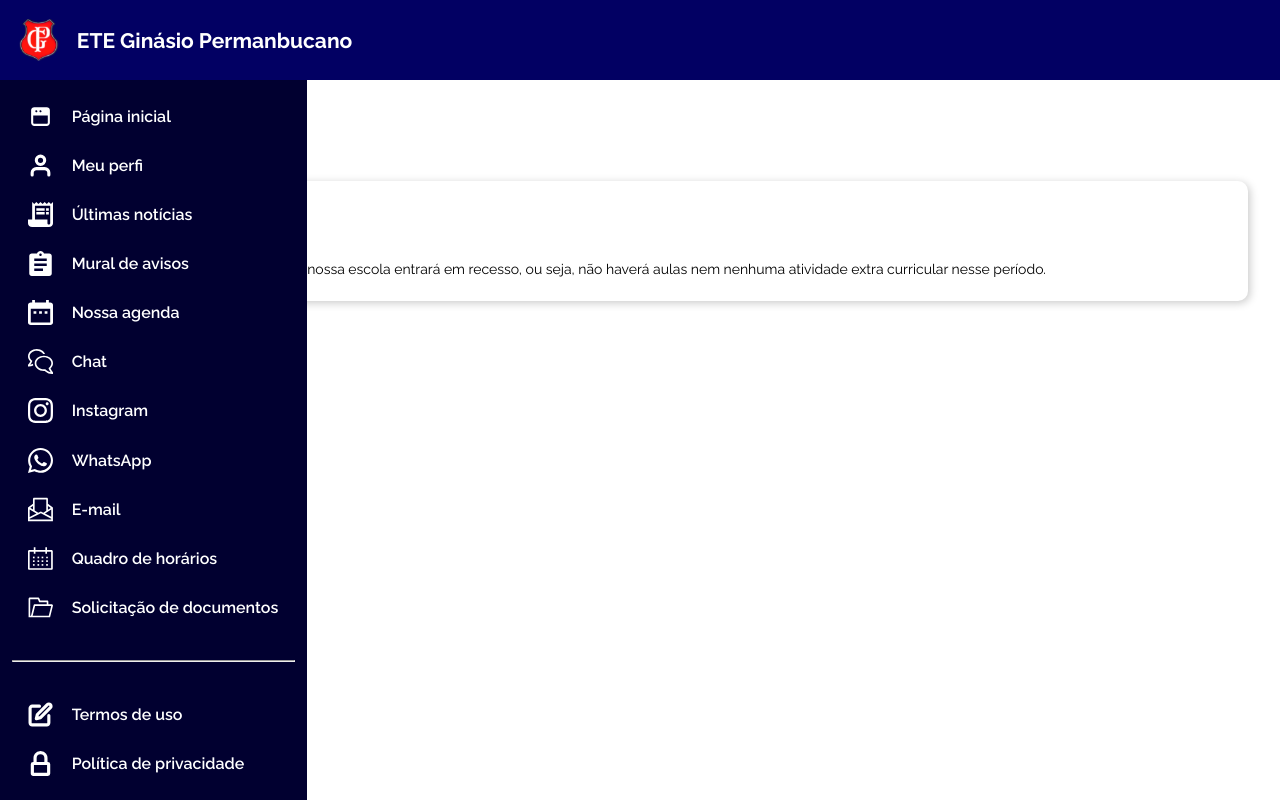
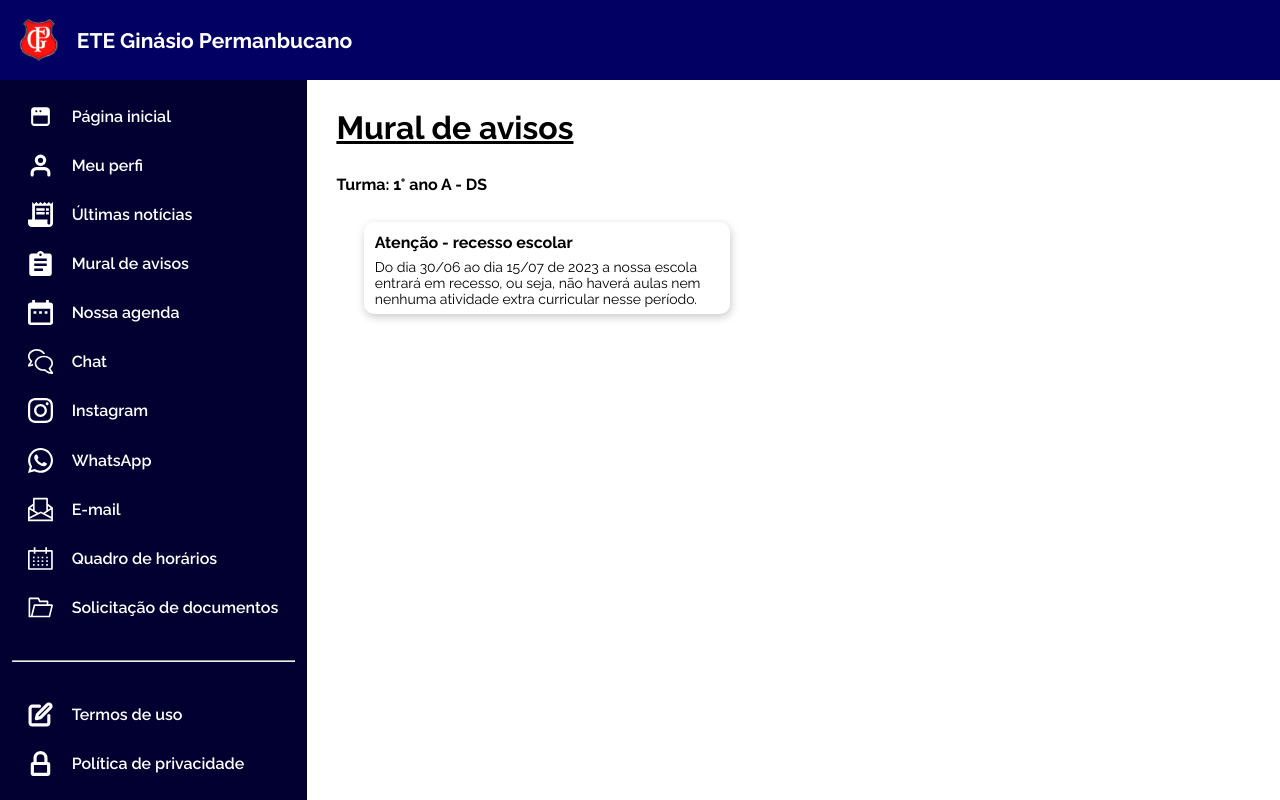
Before and after one commit to ETEGPC/gpc-web, a React (Create React App) app: page /muralDeAvisos in a window 1280 px wide. Built offline with nearby package versions, Linux system fonts and the light colour scheme.

Commit message:
'Mural de avisos - desktop' criado.

```diff
--- a/src/pages/BulletinBoard.tsx
+++ b/src/pages/BulletinBoard.tsx
@@ -1,5 +1,6 @@
 import { Menu } from '../components/Exports';
 import '../styles/pages/bulletinBoard.css';
+import { CloseMenu } from '../components/Menu';
 
 export function BulletinBoard(){
 
@@ -7,25 +8,28 @@ export function BulletinBoard(){
 
 	return(
 
-		<div>
+		<div className="container">
 
 			<Menu />
 
-			<h1 className="page-title">Mural de avisos</h1>
+			<div className="bulletinBoard-container" onClick={CloseMenu}>
 
-			<main className="BulletinBoard-content">
+				<h1 className="container-title">Mural de avisos</h1>
 
-				<h4>Turma: 1° ano A - DS</h4>
+				<h4 className="container-class">Turma: 1° ano A - DS</h4>
 
-				<div className="content">
+				<main className="container-content" >
 
-					<h4>Atenção - recesso escolar</h4>
-					<p>Do dia 30/06 ao dia 15/07 de 2023 a nossa escola entrará em recesso, ou seja, não haverá aulas nem nenhuma atividade extra curricular nesse período.</p>
+					<div className="new-warning">
 
-				</div>
+						<h4>Atenção - recesso escolar</h4>
+						<p>Do dia 30/06 ao dia 15/07 de 2023 a nossa escola entrará em recesso, ou seja, não haverá aulas nem nenhuma atividade extra curricular nesse período.</p>
 
+					</div>
 
-			</main>
+				</main>
+
+			</div>
 
 		</div>
 
--- a/src/styles/pages/bulletinBoard.css
+++ b/src/styles/pages/bulletinBoard.css
@@ -1,29 +1,66 @@
-.page-title {
+.container-title {
   margin: 3% 0% 3% 3%;
   font-size: 32px;
   text-decoration: underline;
 }
 
-.BulletinBoard-content {
-
+.container-content {
+  display: flex;
+  flex-direction: column;
+  gap: 10px;
 }
 
-.BulletinBoard-content h4 {
+.container-class {
   margin: 3% 0% 0% 3%;
 }
 
-.content {
+.new-warning {
   width: 95vw;
   margin: 10px auto;
   border-radius: 10px;
-  box-shadow: 2px 2px 8px #cacaca;
+  box-shadow: 1px 3px 8px #cacaca;
 }
 
-.content h5 {
+.new-warning h4 {
 	margin: 3% 0% 0% 3%;
 }
 
-.content p {
+.new-warning p {
   font-size: 14px;
   margin: 2% 3%;
 }
+
+@media screen and (min-width: 800px) and (min-height: 497px){
+
+  .container {
+    display: flex;
+    justify-content: space-between;
+  }
+
+  .bulletinBoard-container {
+      width: 76%;
+      margin-top: 10vh;
+      height: 100vh;
+  }
+
+  .container-content {
+    display: flex;
+    gap: 10px;
+    flex-wrap: wrap;
+    margin: 0 3%;
+    flex-direction: row;
+  }
+
+  .new-warning {
+    width: 40%;
+    margin: 3%;
+    border-radius: 10px;
+    box-shadow: 1px 3px 8px #cacaca;
+    height: 16%;
+  }
+
+  .container-class {
+    margin: 0% 0% 0% 3%;
+  }
+
+}
--- a/src/styles/pages/latestNews.css
+++ b/src/styles/pages/latestNews.css
@@ -24,7 +24,8 @@
   width: 95%;
   align-self: center;
   border-radius: 7px;
-  box-shadow: 1px 1px 8px #cacaca;
+  box-shadow: 2px 2px 8px #cacaca;
+
 }
 
 .content-img {
@@ -74,7 +75,7 @@
       width: 32%;
       align-self: center;
       border-radius: 7px;
-      box-shadow: 1px 1px 8px #cacaca;
+      box-shadow: 2px 2px 8px #cacaca;
     }
 
     .content-img {
```
